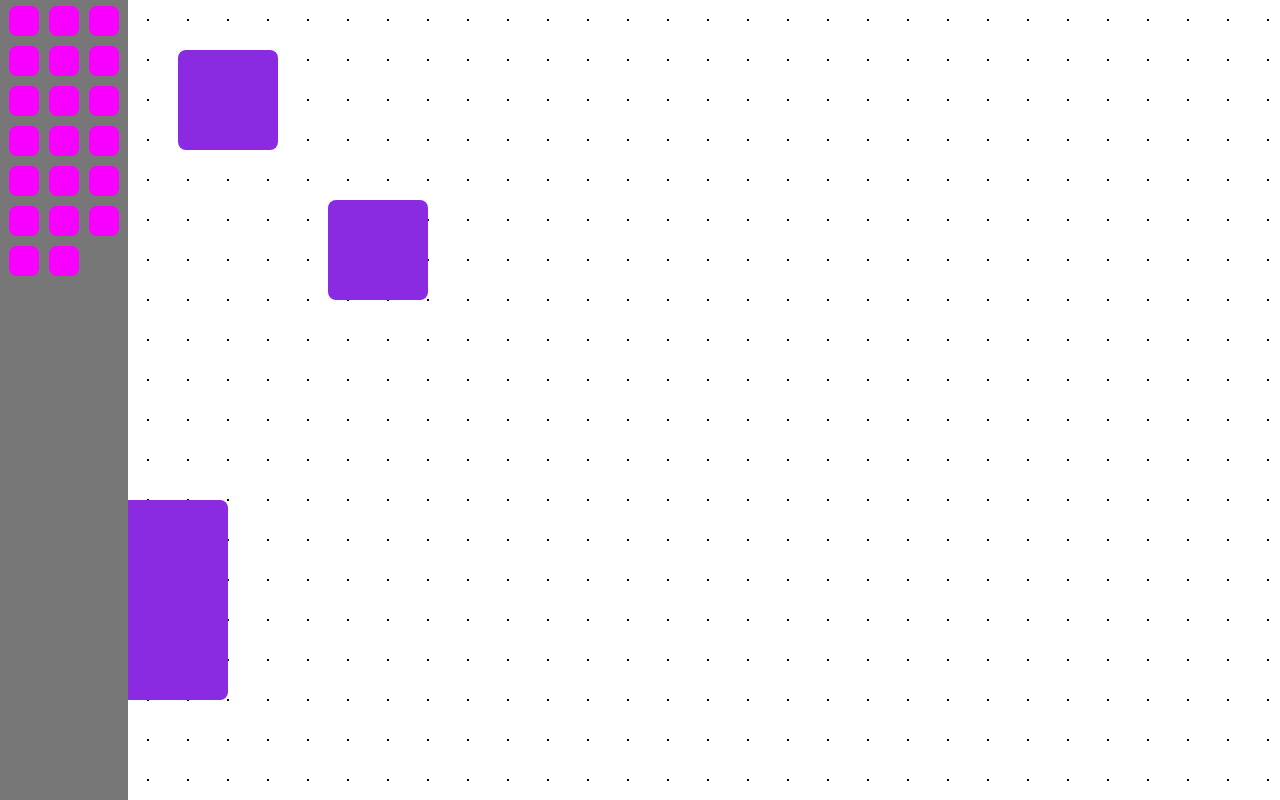
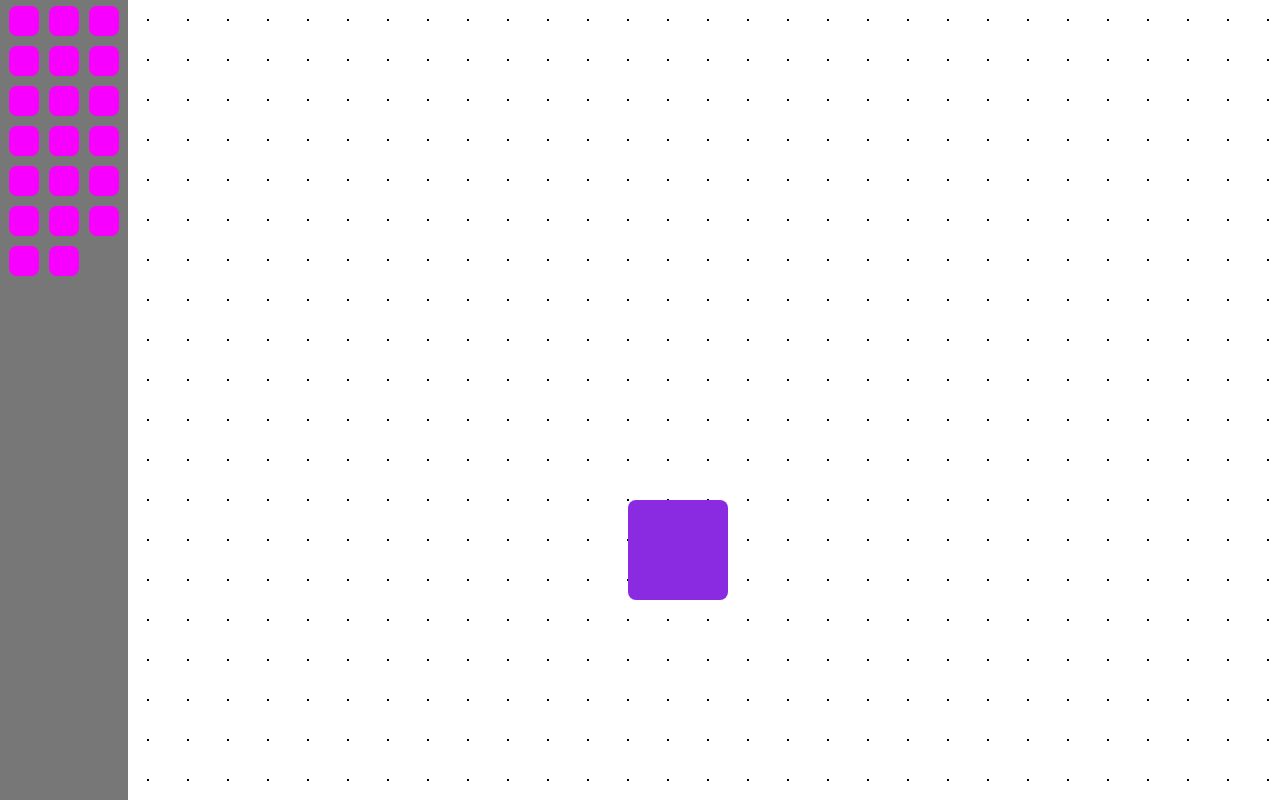
Before and after one commit to LilCSharp/nephele, a React (Create React App) app: page / in a window 1280 px wide. Built offline with nearby package versions, Linux system fonts and the light colour scheme.

Commit message:
Began CICD systems and rearchitected diagram container

```diff
--- a/src/DiagramContainer.tsx
+++ b/src/DiagramContainer.tsx
@@ -2,35 +2,40 @@ import React, { useState, MouseEvent } from "react";
 import Rectangle from "./Rectangle";
 import { RectangleProps } from "./types";
 import "./Diagram.css";
+import "./Rectangle.css";
 
 const Diagram: React.FC = () => {
-    const [selection, setSelection] = useState<number | null>(null);
-    const [initialX, setInitialX] = useState<number>(0);
-    const [initialY, setInitialY] = useState<number>(0);
-    const [backgroundPosition, setBackgroundPosition] = useState<{ x: number, y: number }>({ x: 0, y: 0});
+    const [rectangles, setRectangles] = useState<RectangleProps[]>([
+        { id: 0, x: 500, y: 500, width: 100, height: 100 },
+    ]);
+    const [isDragging, setIsDragging] = useState<boolean>(false);
+    const [activeRectangle, setActiveRectangle] = useState<number | null>(null);
+    const [offsetX, setOffsetX] = useState<number>(0);
+    const [offsetY, setOffsetY] = useState<number>(0);
+    const [backgroundPositionX, setBackgroundPositionX] = useState<number>(0);
+    const [backgroundPositionY, setBackgroundPositionY] = useState<number>(0);
 
-    const selectBoard = () => {
-        setSelection(-1);
-        console.log("Board selected");
+    const selectDiagram = (e: MouseEvent<HTMLDivElement>) => {
+        setIsDragging(true);
+        setOffsetX(e.clientX);
+        setOffsetY(e.clientY);
     }
 
-    const selectElement = (e: MouseEvent<HTMLDivElement>, index: number) => {
+    const selectElement = (e: MouseEvent<HTMLDivElement>, id: number) => {
         e.stopPropagation();
-        setSelection(index);
-        console.log("Rect selected");
+        setIsDragging(true);
+        setOffsetX(e.clientX);
+        setOffsetY(e.clientY);
+        setActiveRectangle(id);
     }
 
-    const [rectangles, setRectangles] = useState<RectangleProps[]>([
-        { x: 50, y: 50, width: 100, height: 100, index: 0, movementCallback: selectElement },
-        { x: 200, y: 200, width: 100, height: 100, index: 1, movementCallback: selectElement },
-        { x: -100, y: 500, width: 200, height: 200, index: 2, movementCallback: selectElement }
-    ]);
+    const translateElement = (e: MouseEvent<HTMLDivElement>) => {
+        if(!isDragging) return;
 
-    const translateElement = (e: MouseEvent<HTMLDivElement>) => {
-        const deltaX = e.clientX - initialX;
-        const deltaY = e.clientY - initialY;
+        const deltaX = e.clientX - offsetX;
+        const deltaY = e.clientY - offsetY;
 
-        if (selection === -1) {
+        if (activeRectangle === null) {
             const updatedRectangles = rectangles.map(rectangle => ({
                 ...rectangle,
                 x: rectangle.x + deltaX,
@@ -38,13 +43,11 @@ const Diagram: React.FC = () => {
             }));
 
             setRectangles(updatedRectangles);
-            setBackgroundPosition(prevBackgroundPosition => ({
-                x: prevBackgroundPosition.x + deltaX,
-                y: prevBackgroundPosition.y + deltaY
-            }));
-        } else if (selection != null) {
-            const updatedRectangles = rectangles.map((rectangle, index) => {
-                if (selection === index) {
+            setBackgroundPositionX(backgroundPositionX + deltaX);
+            setBackgroundPositionY(backgroundPositionY + deltaY);
+        } else {
+            const updatedRectangles = rectangles.map((rectangle) => {
+                if (activeRectangle === rectangle.id) {
                     return {
                         ...rectangle,
                         x: rectangle.x + deltaX,
@@ -56,14 +59,16 @@ const Diagram: React.FC = () => {
             });
 
             setRectangles(updatedRectangles);
+            console.log(updatedRectangles)
         }
 
-        setInitialX(e.clientX);
-        setInitialY(e.clientY);
+        setOffsetX(e.clientX);
+        setOffsetY(e.clientY);
     }
 
     const endSelection = () => {
-        setSelection(null);
+        setActiveRectangle(null);
+        setIsDragging(false);
     }
 
     return (
@@ -71,17 +76,21 @@ const Diagram: React.FC = () => {
             id="global-board"
             className="diagram-body diagram-container-wrapper"
             style={{
-                backgroundPositionX: `${backgroundPosition.x}px`,
-                backgroundPositionY: `${backgroundPosition.y}px`,
+                backgroundPositionX: `${backgroundPositionX}px`,
+                backgroundPositionY: `${backgroundPositionY}px`,
             }}
-            onMouseDown={selectBoard}
+            onMouseDown={selectDiagram}
             onMouseMove={translateElement}
             onMouseUp={endSelection}
         >
-            {rectangles.map((rectangle, index) => (
-                <React.Fragment key={index}>
-                    <Rectangle {...rectangle} />
-                </React.Fragment>
+            {rectangles.map((rectangle) => (
+                <div
+                    key={rectangle.id}
+                    id={rectangle.id.toString()}
+                    className="rectangle"
+                    style={{ position: 'relative', left: rectangle.x, top: rectangle.y, width: rectangle.width, height: rectangle.height, borderRadius: '8px', cursor: "grabbing" }}
+                    onMouseDown={(e) => selectElement(e, rectangle.id)}
+                ></div>
             ))}
         </div>
     );
--- a/src/Rectangle.tsx
+++ b/src/Rectangle.tsx
@@ -8,7 +8,7 @@ class Rectangle extends React.Component<RectangleProps> {
     }
 
     render(): React.ReactNode {
-        const { x, y, width, height, index, movementCallback } = this.props;
+        const { id ,x, y, width, height } = this.props;
 
         const style: CSSProperties = {
             position: 'absolute',
@@ -21,7 +21,7 @@ class Rectangle extends React.Component<RectangleProps> {
         };
 
         return (
-            <div className="rectangle" style={style} onMouseDown={(e: MouseEvent<HTMLDivElement>) => movementCallback(e, index)}></div>
+            <div className="rectangle" style={style}></div>
         )
     }
 }
--- a/src/types.ts
+++ b/src/types.ts
@@ -1,10 +1,9 @@
 import { MouseEvent } from "react";
 
 export interface RectangleProps {
+    id: number;
     x: number;
     y: number;
     width: number;
     height: number;
-    index: number;
-    movementCallback: (e: MouseEvent<HTMLDivElement>, index: number) => void;
 }
```
Also changed, not shown: cicd/deployment.yaml (added, +19 -0 lines), 2 other files (tests, documents, lock files or other folders).
